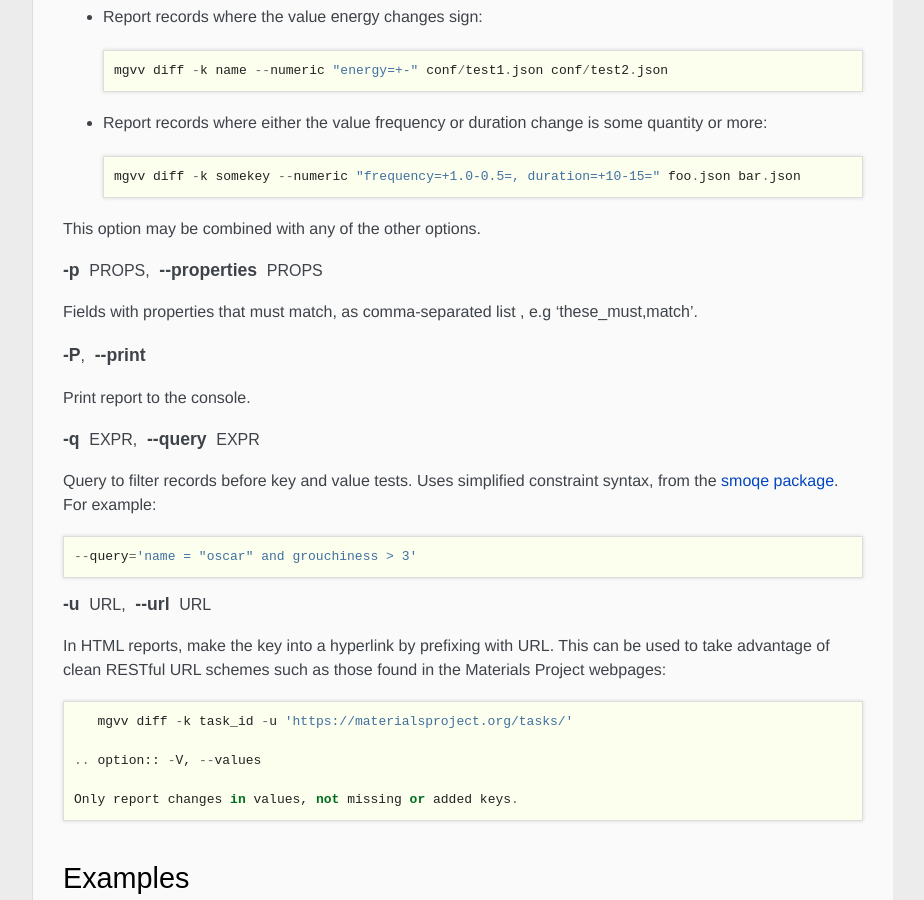
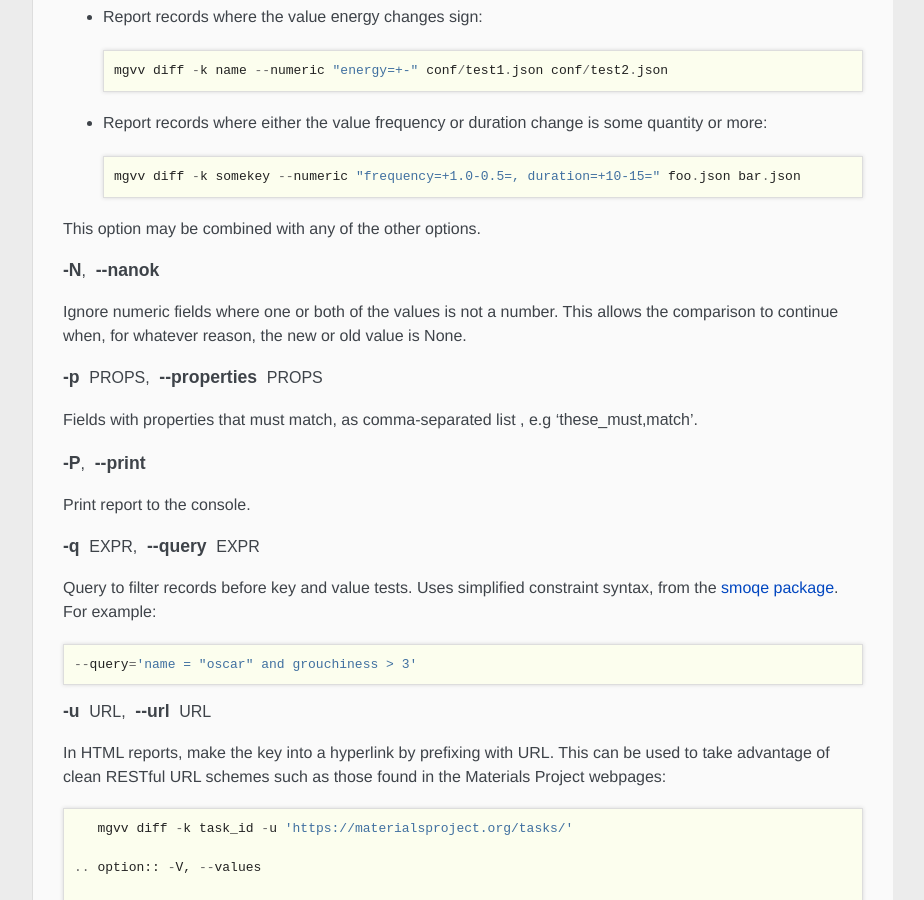
Before and after one commit to materialsproject/pymatgen-db, a Sphinx documentation site: the page built from docs/mgvv.rst, in a window 1280 px wide and 900 px high, scrolled down 7793 px. Shown: the whole window, without its empty margins (268-1192 px from the left). Built offline with Sphinx 7.4.7, drawn with Linux system fonts in a browser that asks for light colours; some web fonts are replaced.

Commit message:
documented -N/--nanok option for issue #17

```diff
--- a/docs/mgvv.rst
+++ b/docs/mgvv.rst
@@ -376,6 +376,11 @@ Some examples follow.
 
 This option may be combined with any of the other options.
 
+.. option:: -N, --nanok
+
+Ignore numeric fields where one or both of the values is not a number. This allows the comparison
+to continue when, for whatever reason, the new or old value is None.
+
 .. option:: -p PROPS, --properties PROPS
 
 Fields with properties that must match, as comma-separated list , e.g '``these_must,match``'.
```
Also changed, not shown: 13 other files.
